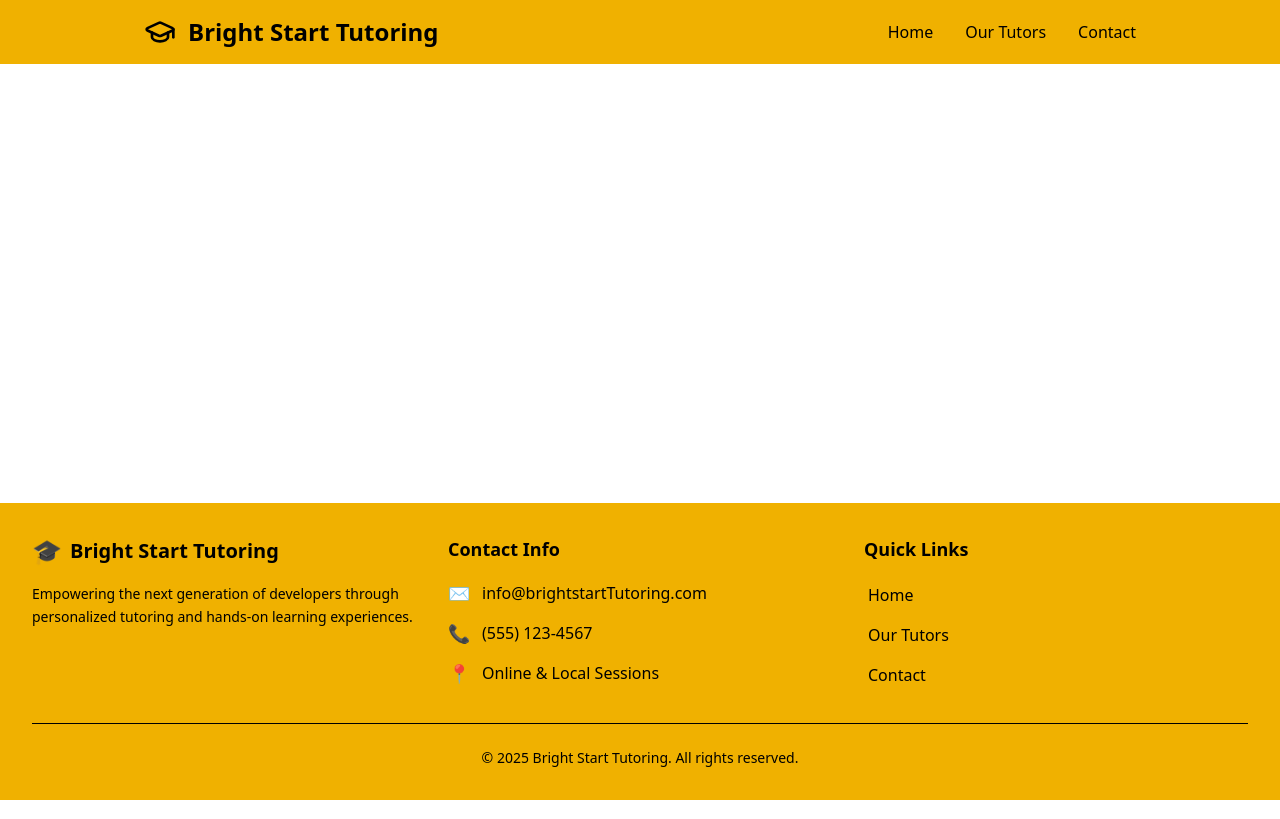
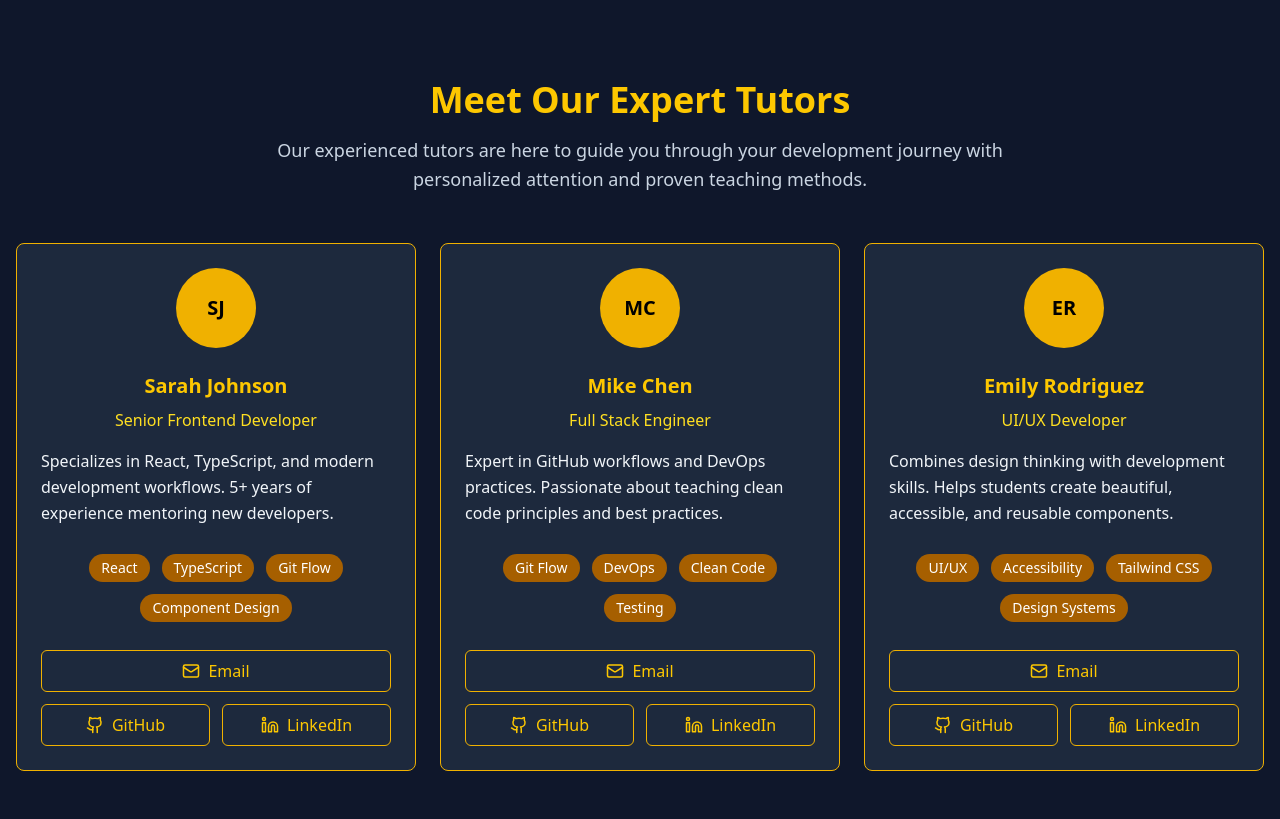
Before and after one commit to rblaylock-banyanlabs/brightstart-tutoring, a React (Vite) app: page / in a window 1280 px wide. Built offline with nearby package versions, Linux system fonts and the light colour scheme.

Commit message:
expert tutor

```diff
--- a/src/App.jsx
+++ b/src/App.jsx
@@ -1,16 +1,11 @@
-import Header from "./components/Header";
-import Footer from "./components/Footer";
-import "./App.css";
+import ExpertTutors from './components/ExpertTutors';
 
 function App() {
   return (
-    <>
-      <Header />
-      <Footer />
-    </>
+    <div>
+      <ExpertTutors />
+    </div>
   );
 }
 
-export default App;
-
-//IDs for each section are "home", "tutors", "contact"
+export default App;  // ← ADD THIS LINE!
--- /dev/null
+++ b/src/components/ExpertTutors.jsx
@@ -0,0 +1,134 @@
+import React from 'react';
+import { Mail, Github, Linkedin } from 'lucide-react';
+
+const ExpertTutors = () => {
+  const tutors = [
+    {
+      initials: 'SJ',
+      name: 'Sarah Johnson',
+      title: 'Senior Frontend Developer',
+      bio: 'Specializes in React, TypeScript, and modern development workflows. 5+ years of experience mentoring new developers.',
+      skills: ['React', 'TypeScript', 'Git Flow', 'Component Design'],
+      email: 'sarah.johnson@example.com',
+      github: 'https://github.com/sarahjohnson',
+      linkedin: 'https://linkedin.com/in/sarahjohnson'
+    },
+    {
+      initials: 'MC',
+      name: 'Mike Chen',
+      title: 'Full Stack Engineer',
+      bio: 'Expert in GitHub workflows and DevOps practices. Passionate about teaching clean code principles and best practices.',
+      skills: ['Git Flow', 'DevOps', 'Clean Code', 'Testing'],
+      email: 'mike.chen@example.com',
+      github: 'https://github.com/mikechen',
+      linkedin: 'https://linkedin.com/in/mikechen'
+    },
+    {
+      initials: 'ER',
+      name: 'Emily Rodriguez',
+      title: 'UI/UX Developer',
+      bio: 'Combines design thinking with development skills. Helps students create beautiful, accessible, and reusable components.',
+      skills: ['UI/UX', 'Accessibility', 'Tailwind CSS', 'Design Systems'],
+      email: 'emily.rodriguez@example.com',
+      github: 'https://github.com/emilyrodriguez',
+      linkedin: 'https://linkedin.com/in/emilyrodriguez'
+    }
+  ];
+
+  return (
+    <section className="bg-slate-900 py-12 px-4">
+      <div className="max-w-7xl mx-auto">
+        {/* Section Heading */}
+        <div className="text-center my-8">
+          <h2 className="text-4xl font-bold text-yellow-400 mb-4">
+            Meet Our Expert Tutors
+          </h2>
+          <p className="text-lg text-slate-300 max-w-3xl mx-auto leading-relaxed">
+            Our experienced tutors are here to guide you through your development
+            journey with personalized attention and proven teaching methods.
+          </p>
+        </div>
+
+        {/* Tutor Cards Grid */}
+        <div className="grid grid-cols-1 md:grid-cols-2 lg:grid-cols-3 gap-6 mt-12">
+          {tutors.map((tutor, index) => (
+            <article
+              key={index}
+              className="bg-slate-800 rounded-lg p-6 border border-yellow-500 flex flex-col h-full"
+            >
+              {/* Initial Circle */}
+              <div className="flex justify-center mb-6">
+                <div className="bg-yellow-500 text-black rounded-full w-20 h-20 flex items-center justify-center text-xl font-bold">
+                  {tutor.initials}
+                </div>
+              </div>
+
+              {/* Tutor Name & Title */}
+              <div className="text-center mb-4">
+                <h3 className="text-xl font-bold text-yellow-400 mb-2">
+                  {tutor.name}
+                </h3>
+                <p className="text-yellow-300 font-medium">
+                  {tutor.title}
+                </p>
+              </div>
+
+              {/* Short Bio */}
+              <p className="text-slate-100 leading-relaxed mb-6 flex-grow">
+                {tutor.bio}
+              </p>
+
+              {/* Skills Tags */}
+              <div className="flex flex-wrap justify-center mb-6 gap-1">
+                {tutor.skills.map((skill, skillIndex) => (
+                  <span
+                    key={skillIndex}
+                    className="rounded-full bg-yellow-700 px-3 py-1 text-sm text-white m-1"
+                  >
+                    {skill}
+                  </span>
+                ))}
+              </div>
+
+              {/* Action Buttons */}
+              <div className="space-y-3">
+                {/* Email Button */}
+                <a
+                  href={`mailto:${tutor.email}`}
+                  className="w-full flex items-center justify-center gap-2 border border-yellow-500 px-4 py-2 rounded-md hover:bg-yellow-600 transition text-yellow-400 hover:text-black font-medium"
+                >
+                  <Mail size={18} />
+                  Email
+                </a>
+
+                {/* GitHub and LinkedIn Buttons */}
+                <div className="grid grid-cols-2 gap-3">
+                  <a
+                    href={tutor.github}
+                    target="_blank"
+                    rel="noopener noreferrer"
+                    className="flex items-center justify-center gap-2 border border-yellow-500 px-4 py-2 rounded-md hover:bg-yellow-600 transition text-yellow-400 hover:text-black font-medium"
+                  >
+                    <Github size={18} />
+                    GitHub
+                  </a>
+                  <a
+                    href={tutor.linkedin}
+                    target="_blank"
+                    rel="noopener noreferrer"
+                    className="flex items-center justify-center gap-2 border border-yellow-500 px-4 py-2 rounded-md hover:bg-yellow-600 transition text-yellow-400 hover:text-black font-medium"
+                  >
+                    <Linkedin size={18} />
+                    LinkedIn
+                  </a>
+                </div>
+              </div>
+            </article>
+          ))}
+        </div>
+      </div>
+    </section>
+  );
+};
+
+export default ExpertTutors;
```
Also changed, not shown: 1 other file (tests, documents, lock files or other folders).
